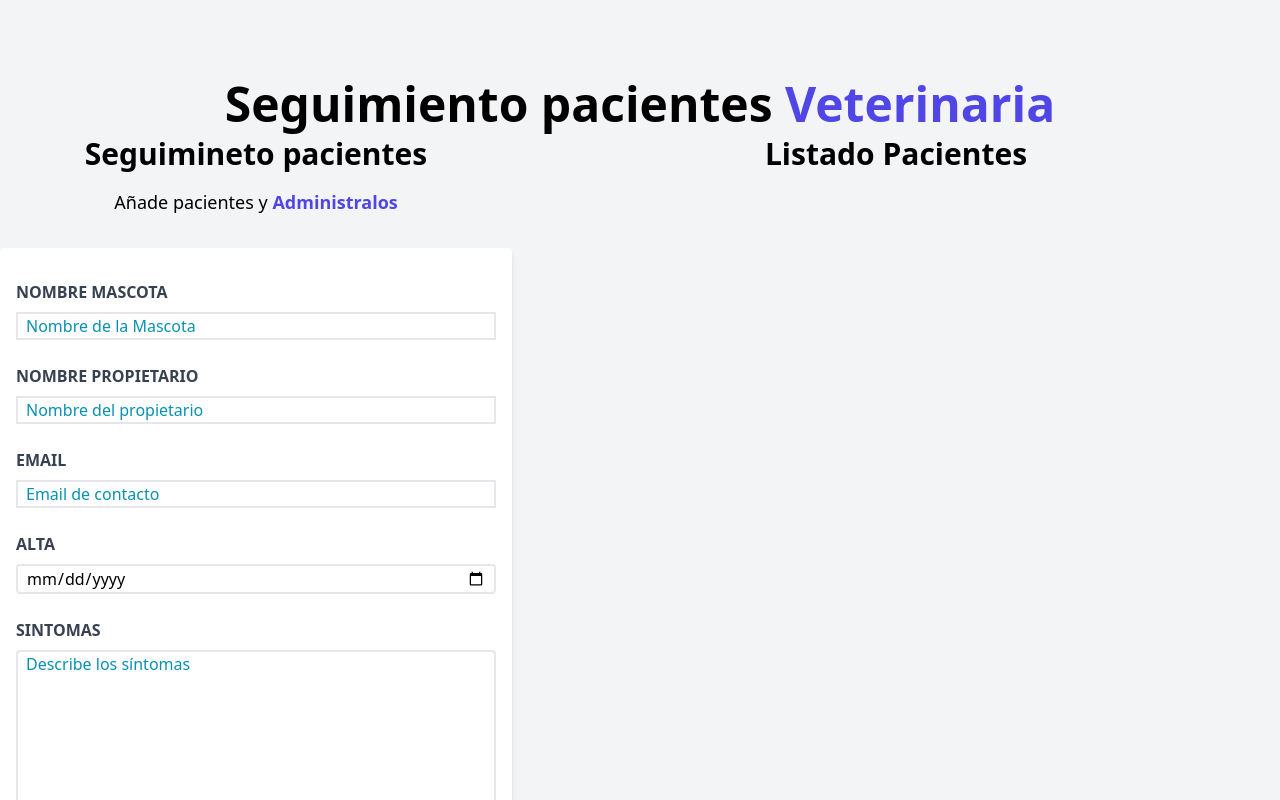
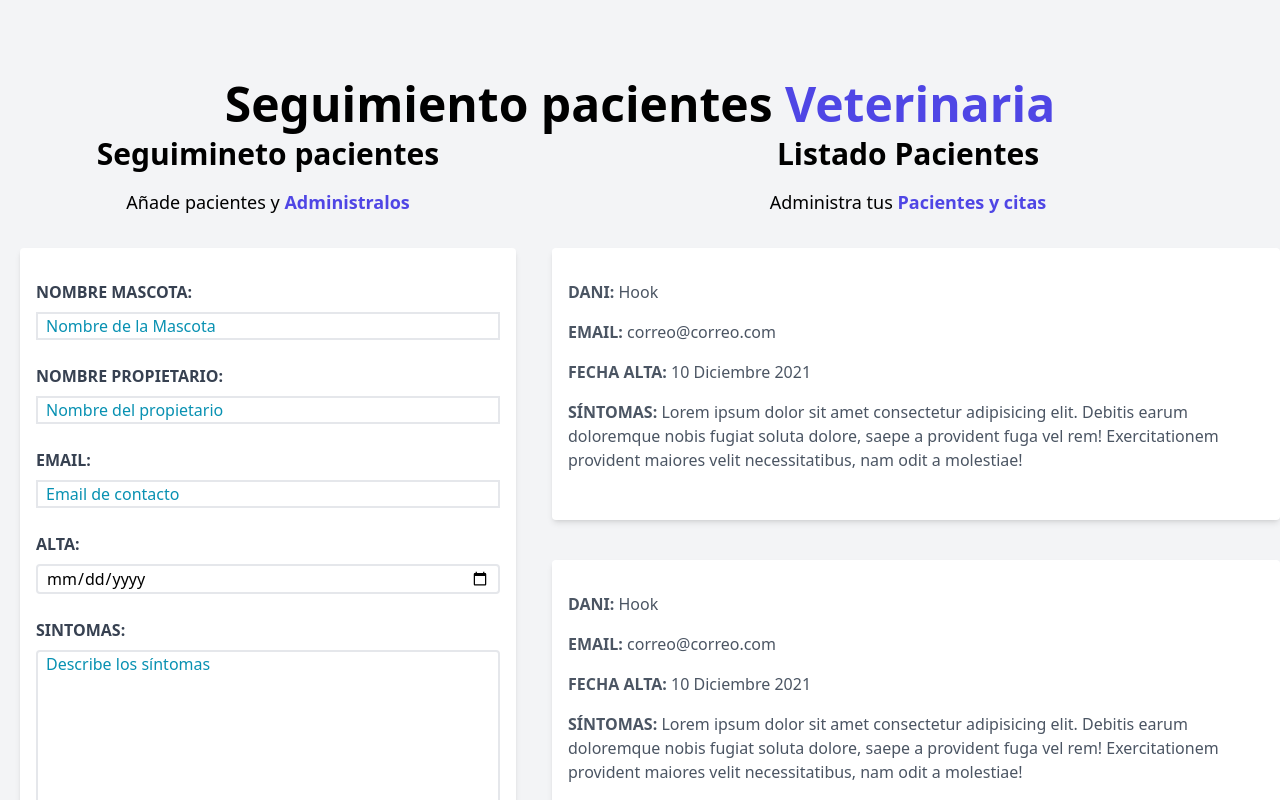
Before and after one commit to danielmateu/clinica-veterinaria, a React (Vite) app: page / in a window 1280 px wide. Shown: the top 800 px of the page. Built offline with nearby package versions, Linux system fonts and the light colour scheme.

Commit message:
Leyendo los inputs...

```diff
--- a/src/components/Formulario.jsx
+++ b/src/components/Formulario.jsx
@@ -1,65 +1,103 @@
+import { useEffect, useState } from "react"
+
+
+
 
 
 export const Formulario = () => {
+
+    const [nombre, setNombre] = useState('');
+    const [nombrePropietario, setNombrePropietario] = useState('');
+    const [email, setEmail] = useState('');
+    const [fecha, setFecha] = useState('');
+    const [sintomas, setSintomas] = useState('')
+
+    const handleSubmit = (e) => {
+        e.preventDefault();
+
+        console.log('Enviando formulario...');
+    }
+
+
+
     return (
-        <div className='md:w-1/2 lg:w-2/5'>
+        <div className='md:w-1/2 lg:w-2/5 mx-5'>
             <h2 className='font-black text-3xl text-center'>Seguimineto pacientes</h2>
 
             <p className='text-lg mt-4 text-center'>
                 Añade pacientes y {' '} <span className='text-indigo-600 font-bold'>Administralos</span>
             </p>
 
-            <form action="" className="bg-white shadow-md rounded py-8 px-4 mt-8 mb-10">
+            <form
+                onSubmit={handleSubmit}
+                action="" className="bg-white shadow-md hover:shadow-sm transition-all rounded py-8 px-4 mt-8 mb-10">
                 <div className='mb-6'>
                     <label
                         htmlFor="mascota"
-                        className='block text-gray-700 uppercase font-bold'>Nombre Mascota</label>
+                        className='block text-gray-700 uppercase font-bold'>Nombre mascota: {nombre}</label>
                     <input
                         id="mascota"
                         type="text"
                         placeholder="Nombre de la Mascota"
-                        className="border-2 w-full mt-2 placeholder-cyan-600 px-2 rounde" />
+                        className="border-2 w-full mt-2 placeholder-cyan-600 px-2 round-m"
+                        value={nombre}
+                        onChange={(e) => setNombre(e.target.value)}
+                        />
                 </div>
                 <div className='mb-6'>
                     <label
                         htmlFor="propietario"
-                        className='block text-gray-700 uppercase font-bold'>Nombre propietario</label>
+                        className='block text-gray-700 uppercase font-bold'>Nombre propietario: {nombrePropietario}</label>
                     <input
                         id="propietario"
                         type="text"
                         placeholder="Nombre del propietario"
-                        className="border-2 w-full mt-2 placeholder-cyan-600 px-2 rounde" />
+                        className="border-2 w-full mt-2 placeholder-cyan-600 px-2 round-m"
+                        value={nombrePropietario}
+                        onChange={(e) => setNombrePropietario(e.target.value)}
+                        />
+
                 </div>
                 <div className='mb-6'>
                     <label
                         htmlFor="email"
-                        className='block text-gray-700 uppercase font-bold'>email</label>
+                        className='block text-gray-700 uppercase font-bold '>email: <span className="lowercase">{email}</span></label>
                     <input
                         id="email"
                         type="email"
                         placeholder="Email de contacto"
-                        className="border-2 w-full mt-2 placeholder-cyan-600 px-2 rounde" />
+                        className="border-2 w-full mt-2 placeholder-cyan-600 px-2 round-m"
+                        value={email}
+                        onChange={(e) => setEmail(e.target.value)}
+                        />
                 </div>
                 <div className='mb-6'>
                     <label
                         htmlFor="alta"
-                        className='block text-gray-700 uppercase font-bold'>alta</label>
+                        className='block text-gray-700 uppercase font-bold'>alta: {fecha}</label>
                     <input
                         id="alta"
                         type="date"
-                        className="border-2 w-full mt-2 placeholder-cyan-600 px-2 rounded" />
+                        className="border-2 w-full mt-2 placeholder-cyan-600 px-2 rounded"
+                        value={fecha}
+                        onChange={(e) => setFecha(e.target.value)}
+                        />
                 </div>
                 <div className='mb-6'>
                     <label
                         htmlFor="sintomas"
-                        className='block text-gray-700 uppercase font-bold'>Sintomas</label>
+                        className='block text-gray-700 uppercase font-bold'>Sintomas: {sintomas}</label>
                     <textarea
                         name="sintomas"
                         id="sintomas"
                         className="border-2 w-full mt-2 placeholder-cyan-600 px-2 rounded"
                         cols="30"
                         rows="10"
-                        placeholder='Describe los síntomas'>
+                        placeholder='Describe los síntomas'
+                        value={sintomas}
+                        onChange={(e) => setSintomas(e.target.value)}
+                        >
+
                     </textarea>
                 </div>
 
--- a/src/components/ListadoPacientes.jsx
+++ b/src/components/ListadoPacientes.jsx
@@ -1,11 +1,30 @@
-import React from 'react'
+
+import { Paciente } from './Paciente'
 
 export const ListadoPacientes = () => {
     return (
-        <div className='w-1/2 lg:w-3/5'>
-            <h2 className='font-black text-3xl text-center'>Listado Pacientes</h2>
+        <>
+            <div className='md:w-1/2 lg:w-3/5 md:h-screen overflow-y-scroll'>
+                <h2 className='font-black text-3xl text-center'>Listado Pacientes</h2>
 
+                <p className='text-lg mt-4 text-center'>
+                    Administra tus {' '}
+                    <span className='text-indigo-600 font-bold'>Pacientes y citas</span>
+                </p>
 
-        </div>
+                <Paciente />
+                <Paciente />
+                <Paciente />
+                <Paciente />
+                <Paciente />
+                <Paciente />
+                <Paciente />
+                <Paciente />
+                <Paciente />
+                <Paciente />
+                <Paciente />
+
+            </div>
+        </>
     )
 }
--- /dev/null
+++ b/src/components/Paciente.jsx
@@ -0,0 +1,27 @@
+
+
+export const Paciente = () => {
+
+    return (
+        <>
+            <div className='bg-white shadow-md hover:shadow-sm transition rounded py-8 px-4 mt-8 mb-10 ml-4'>
+                <p className='font-bold mb-4 text-gray-600 uppercase'>
+                    Dani: {' '}
+                    <span className='font-normal normal-case'>Hook</span>
+                </p>
+                <p className='font-bold mb-4 text-gray-600 uppercase'>
+                    email: {' '}
+                    <span className='font-normal normal-case'>correo@correo.com</span>
+                </p>
+                <p className='font-bold mb-4 text-gray-600 uppercase'>
+                    Fecha alta: {' '}
+                    <span className='font-normal normal-case'>10 Diciembre 2021</span>
+                </p>
+                <p className='font-bold mb-4 text-gray-600 uppercase'>
+                    Síntomas: {' '}
+                    <span className='font-normal normal-case'>Lorem ipsum dolor sit amet consectetur adipisicing elit. Debitis earum doloremque nobis fugiat soluta dolore, saepe a provident fuga vel rem! Exercitationem provident maiores velit necessitatibus, nam odit a molestiae!</span>
+                </p>
+            </div>
+        </>
+    )
+}
--- a/src/components/index.jsx
+++ b/src/components/index.jsx
@@ -3,3 +3,4 @@
 export * from './Formulario'
 export * from './Header'
 export * from './ListadoPacientes'
+export * from './Paciente'
```
